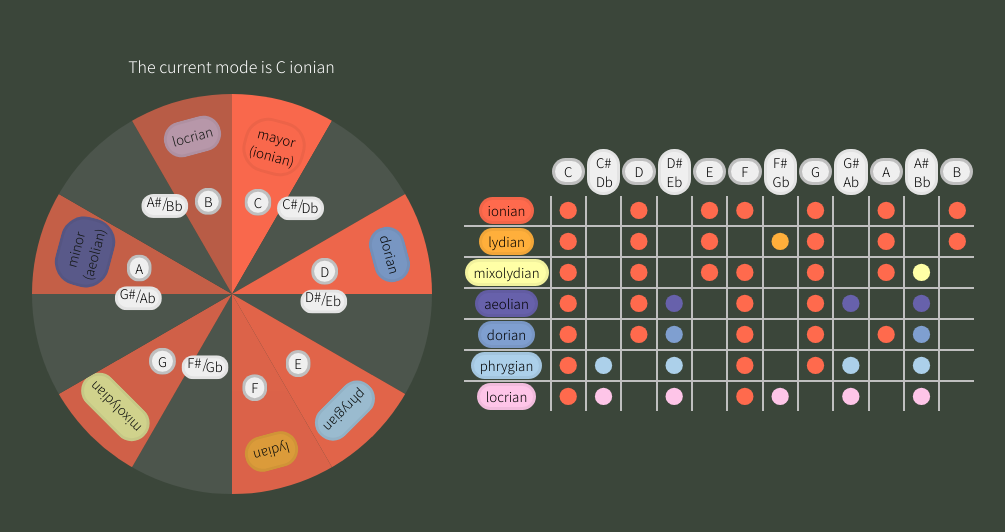
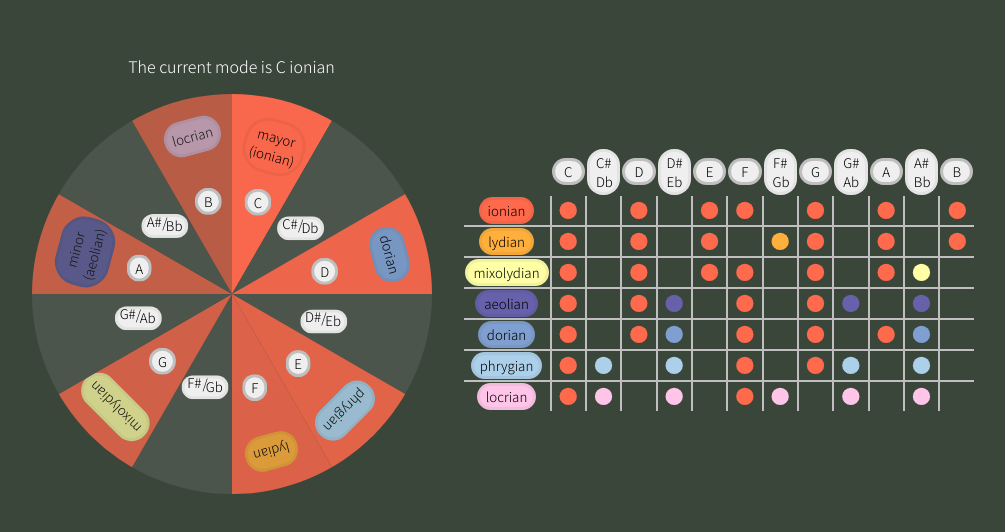
Before and after one commit to istng/music-theory-web, a React (Create React App) app: page / in a window 1280 px wide. Shown: the part 118-650 px from the top of the page, without its empty margins (137-1142 px from the left). Built offline with nearby package versions, Linux system fonts and the light colour scheme.

Commit message:
fix misaligned alteration button positions

```diff
--- a/src/styles/music_circle.scss
+++ b/src/styles/music_circle.scss
@@ -209,3 +209,10 @@
     left: -0.3em;
   }
 }
+
+@media (min-width: 768px) {
+  .alteration-button {
+    position: relative;
+    top: 1.5em;
+  }
+}
```
